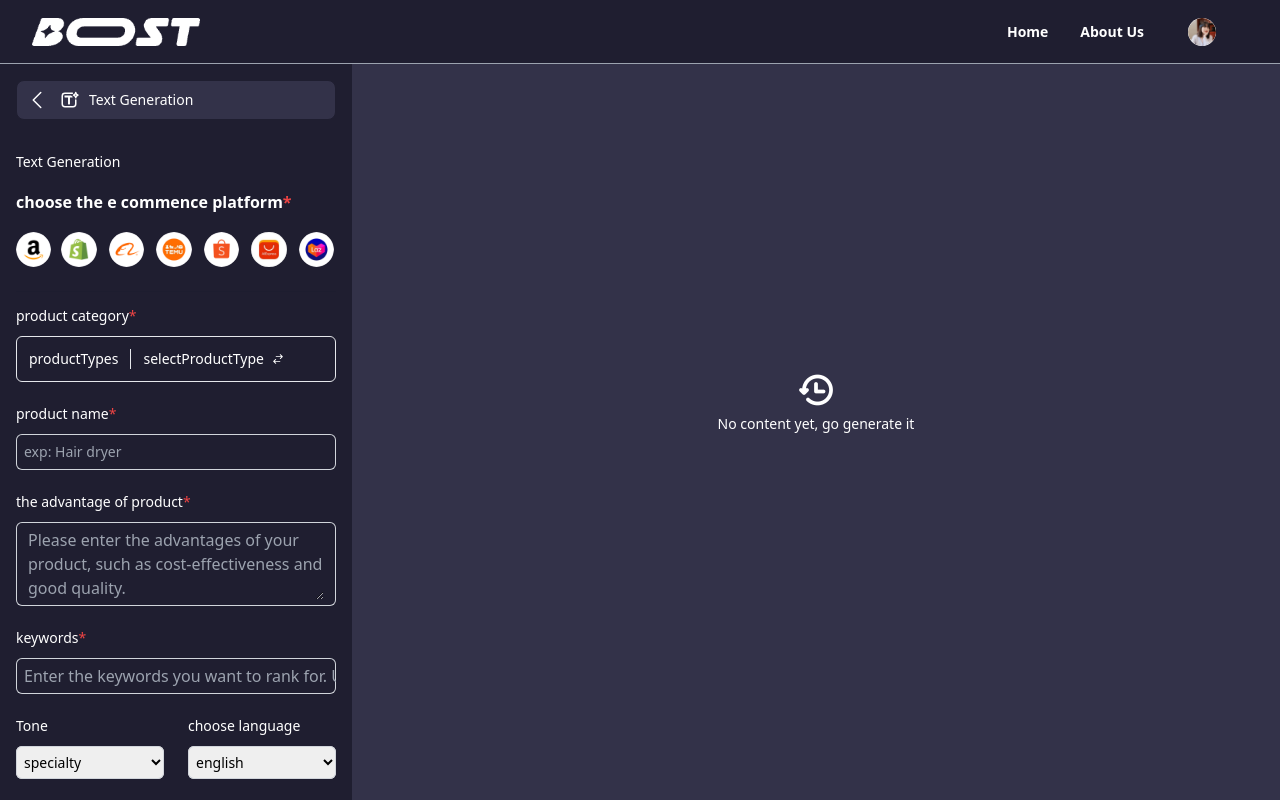
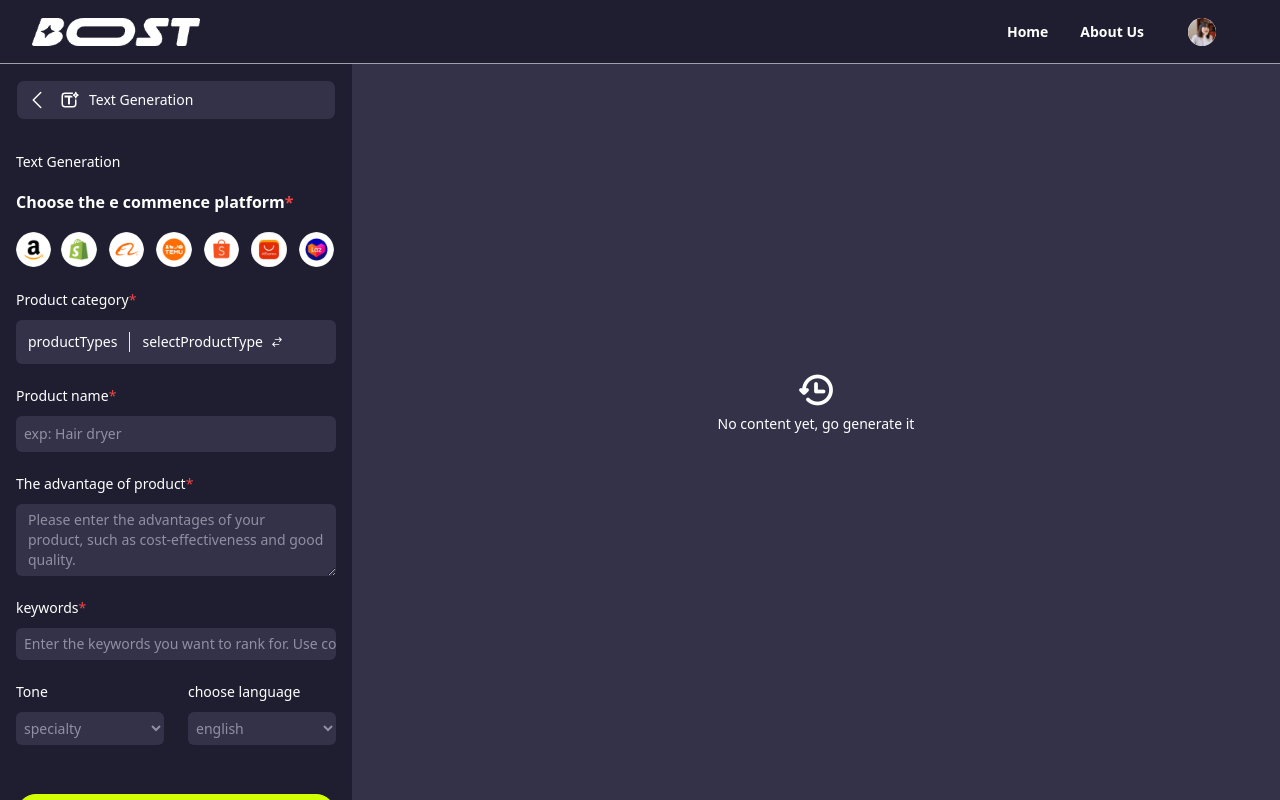
Before and after one commit to Maggiezhou0908/bost, a Next.js app: page /titleGeneration in a window 1280 px wide. Built offline with nearby package versions, Linux system fonts and the light colour scheme.

Commit message:
fix layout issue

```diff
--- a/app/about/page.tsx
+++ b/app/about/page.tsx
@@ -1,3 +1,4 @@
+import Image from 'next/image'
 import {Navbar} from "@/components/Navbar";
 import {PageWarp} from "@/components/PageWarp";
 
@@ -18,6 +19,9 @@
             improve their operational efficiency, reduce manpower and financial investments, and stand out in a
             competitive market.
           </div>
+          <div className={'w-[960px] mx-auto my-6 flex items-center justify-center'}>
+            <Image src={'/about.jpg'} width={960} height={646} alt={''} />
+          </div>
         </PageWarp>
       </div>
     </>
--- a/app/page.tsx
+++ b/app/page.tsx
@@ -202,7 +202,7 @@
         </div>
       </div>
       <div className="w-auto bg-black" id={'CaseStudy'}>
-        <div className={'text-6xl text-white text-center uppercase font-bold pt-24'}>case study</div>
+        <div className={'text-6xl text-[#FF7BCA] text-center uppercase font-bold pt-24'}>case study</div>
         <div className={'text-6xl text-white text-center uppercase'}>Create Product Images and</div>
         <div className={'text-6xl text-white text-center uppercase'}>TEXT Content with AI</div>
         <div className={'text-6xl text-white text-center uppercase'}>in seconds.</div>
--- a/app/titleGeneration/page.tsx
+++ b/app/titleGeneration/page.tsx
@@ -120,8 +120,8 @@
           <div className={'text-white text-sm'}>Text Generation</div>
           <form onSubmit={handleSubmit}>
             <div className="pt-4">
-              <div className="border-b border-gray-900/10 pb-6">
-                <h2 className="text-base font-semibold leading-7 text-white">choose the e commence platform<span
+              <div className="border-b border-gray-900/10 pb-2">
+                <h2 className="text-base font-semibold leading-7 text-white">Choose the e commence platform<span
                   className="text-red-500">*</span></h2>
 
                 <RadioGroup value={selectedColor} onChange={setSelectedColor}>
@@ -153,7 +153,7 @@
               <div className="border-b border-gray-900/10 pb-12 mt-3">
                 <div className="mt-3 grid grid-cols-1 gap-x-6 gap-y-5 sm:grid-cols-6">
                   <div className="col-span-full">
-                    <label htmlFor="skuname" className="block text-sm font-medium leading-6 text-white">product category<span
+                    <label htmlFor="skuname" className="block text-sm font-medium leading-6 text-white">Product category<span
                       className="text-red-500">*</span>
                     </label>
                     <div className="mt-2">
@@ -165,18 +165,18 @@
 
                   <div className="col-span-full">
                     <label htmlFor="productname"
-                           className="block text-sm font-medium leading-6 text-white">product name<span
+                           className="block text-sm font-medium leading-6 text-white">Product name<span
                       className="text-red-500">*</span>
                     </label>
                     <div className="mt-2">
                       <div
-                        className="flex rounded-md  ring-1 ring-inset ring-gray-300 max-w">
+                        className="flex rounded-md bg-[#333249] max-w">
                         <input
                           type="text"
                           name="product_name"
                           id="product_name"
                           autoComplete="productname"
-                          className="block flex-1 border-0 bg-transparent py-1.5 pl-2 text-white placeholder:text-gray-400 focus:ring-0 sm:text-sm sm:leading-6"
+                          className="block flex-1 border-0 bg-transparent py-1.5 pl-2 text-white placeholder:text-[#9190A2] focus:ring-0 sm:text-sm sm:leading-6"
                           placeholder="exp: Hair dryer"
                         />
                       </div>
@@ -185,16 +185,16 @@
 
                   <div className="col-span-full">
                     <label htmlFor="advantages" className="block text-sm font-medium leading-6 text-white">
-                      the advantage of product<span className="text-red-500">*</span>
+                      The advantage of product<span className="text-red-500">*</span>
                     </label>
                     <div className="mt-2">
                       <div
-                        className="text-white rounded-md py-1.5 px-3  ring-1 ring-inset ring-gray-300 placeholder:text-gray-400 focus:ring-2 focus:ring-inset focus:ring-green-60">
+                        className="text-white rounded-md placeholder:text-gray-400 bg-[#333249]">
                       <textarea
                         id="advantages"
                         name="advantages"
                         rows={3}
-                        className="block w-full border-00 bg-transparent"
+                        className="block w-full border-0 py-1.5 px-3 bg-transparent text-sm placeholder:text-[#9190A2]"
                         placeholder={'Please enter the advantages of your product, such as cost-effectiveness and good quality.'}
                       />
                       </div>
@@ -207,13 +207,13 @@
                     </label>
                     <div className="mt-2">
                       <div
-                        className="flex rounded-md  ring-1 ring-inset ring-gray-300 max-w">
+                        className="flex rounded-md bg-[#333249] max-w">
                         <input
                           type="text"
                           name="keywords"
                           id="keywords"
                           autoComplete="keywords"
-                          className="block flex-1 border-0 bg-transparent py-1.5 pl-2 text-white placeholder:text-gray-400"
+                          className="block flex-1 border-0 bg-transparent py-1.5 pl-2 text-sm text-white placeholder:text-[#9190A2]"
                           placeholder="Enter the keywords you want to rank for. Use commas to separate them."
                         />
                       </div>
@@ -229,7 +229,7 @@
                         id="tone"
                         name="tone"
                         autoComplete="tone-name"
-                        className="block w-full rounded-md border-0 py-1.5 pl-1  ring-1 ring-inset ring-gray-300 focus:ring-2 focus:ring-inset focus:ring-green-600 max-w sm:text-sm sm:leading-6"
+                        className="block w-full rounded-md border-0 py-1.5 pl-1 bg-[#333249] text-[#9190A2] max-w sm:text-sm sm:leading-6"
                       >
                         <option>specialty</option>
                         <option>humor</option>
@@ -247,7 +247,7 @@
                         id="languagewrit"
                         name="languagewrit"
                         autoComplete="languagewrit-name"
-                        className="block w-full rounded-md border-0 py-1.5 pl-1  ring-1 ring-inset ring-gray-300 focus:ring-2 focus:ring-inset focus:ring-green-600 max-w sm:text-sm sm:leading-6"
+                        className="block w-full rounded-md border-0 py-1.5 pl-1 bg-[#333249] text-[#9190A2] max-w sm:text-sm sm:leading-6"
                       >
                         <option>english</option>
                         <option>chinese</option>
--- a/components/text/CascadDropdown.tsx
+++ b/components/text/CascadDropdown.tsx
@@ -42,7 +42,7 @@
 
     return (
         <div className="relative z-50" ref={dropdownRef}>
-            <div className='text-sm border rounded-md pl-3 flex items-center'>
+            <div className='text-sm bg-[#333249] rounded-md pl-3 flex items-center'>
                 <span className='pr-3 border-r mr-3 text-white'>productTypes</span>
                 <div onClick={() => setIsOpen(!isOpen)} className="py-3 text-white flex items-center gap-2">
                     {selectedOption || "selectProductType"}
```
Also changed, not shown: public/about.jpg (added).
